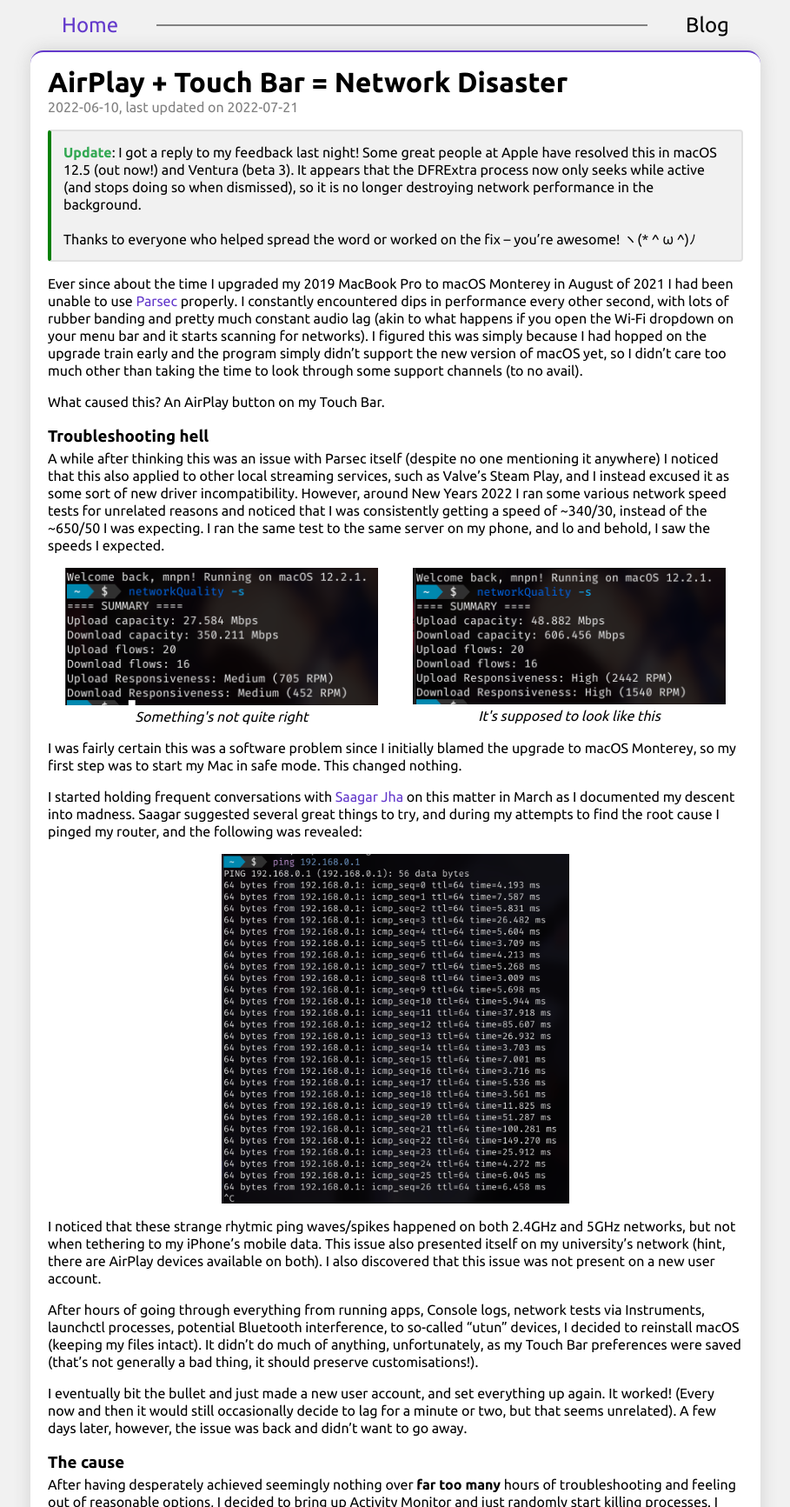
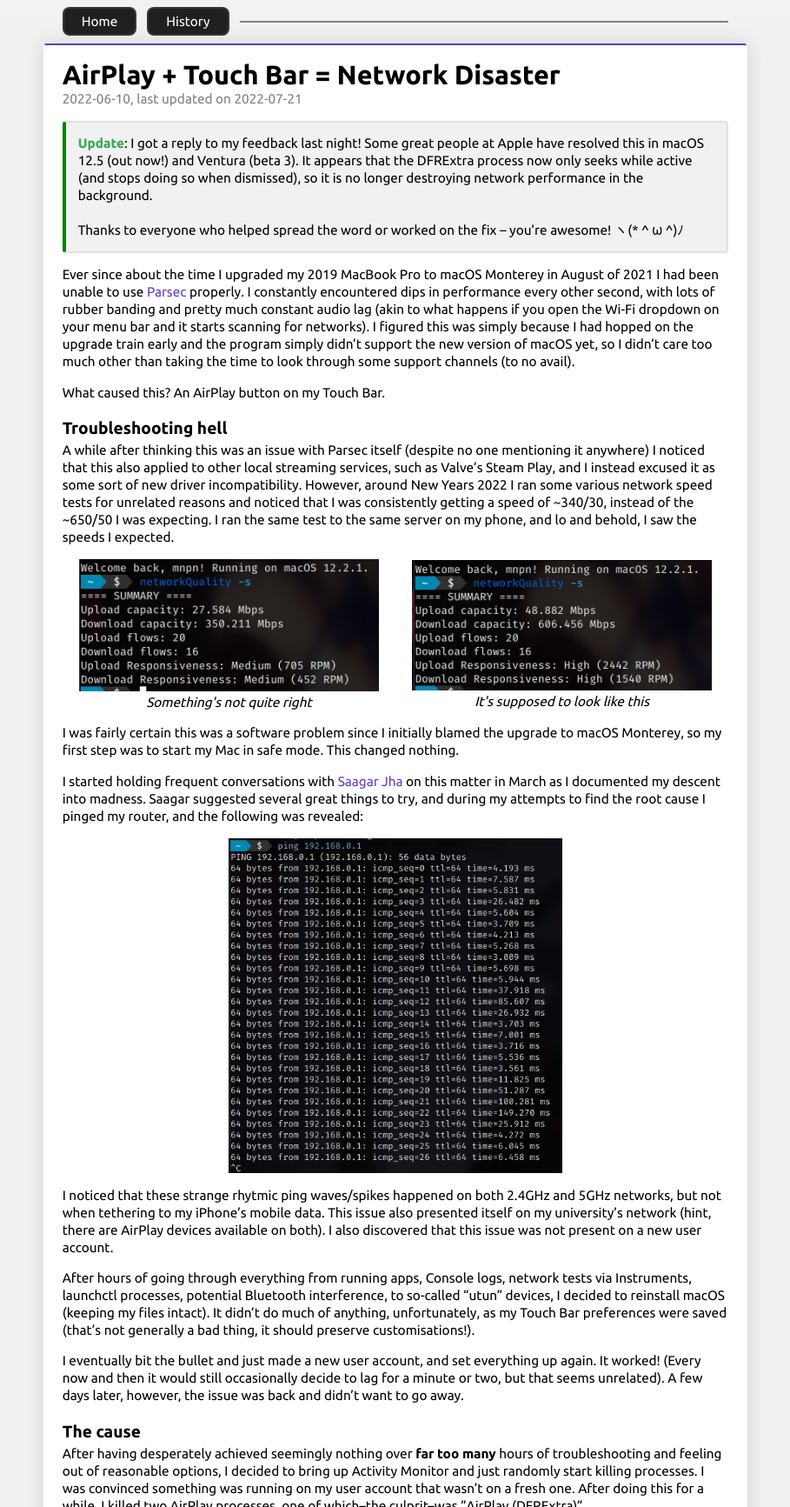
Before and after one commit to Mnpn/mnpn.github.io, a Jekyll site: the page built from _posts/2022-06-10-airplay-network-disaster.md, in a window 1280 px wide, cut to the strip 0-1733 px from the top of the page. Shown: the whole strip at 87% size, without its empty margins (185-1094 px from the left). Built offline with Jekyll 4.4.1, drawn with Linux system fonts in a browser that asks for light colours.

Commit message:
Blog style update + history

```diff
--- a/_layouts/post.html
+++ b/_layouts/post.html
@@ -24,12 +24,11 @@
 	<body>
 		<header>
 			<nav>
-				<div class="title">
-					<div class="line left-side"></div>
-					<h1 ><a href="/">Home</a></h1>
-					<div class="line right-side"></div>
-					<h1 class="rem-mob">Blog</h1>
-				</div>
+				<a href="/">Home</a>
+				{% if page.updated %}
+				<a href="https://github.com/{{ site.repository }}/commits/v3-master/{{ page.path }}">History</a>
+				{% endif %}
+				<div class="line right-side"></div>
 			</nav>
 		</header>
 		<div class="content">
--- a/blog.css
+++ b/blog.css
@@ -1,17 +1,20 @@
 :root {
 	--accent-colour: #9a74fa;
+	--header-height: 50px;
+	--header-padding: 8px; /* pain dayo */
 }
 
 html { /* visible when scroll bobs */
-	background-color: #000;
+	background-color: #1a1a1a;
 }
 
 body {
-	background: linear-gradient(0deg, #342d5440, #000);
 	color: #fff;
 	font-family: Ubuntu, 'Noto Sans', sans-serif;
 	margin: 0;
 	height: 100%;
+	font-size: 11.5pt;
+	background-color: #090909;
 }
 
 .content {
@@ -20,10 +23,11 @@
 	padding: 0 20px 12px 20px;
 	background-color: #121212;
 	margin: 0 auto;
-	border-top-left-radius: 15px;
-	border-top-right-radius: 15px;
-	min-height: 90vh;
-	box-shadow: 0px 0px 20px 0px #000;
+	border-top-left-radius: 4px;
+	border-top-right-radius: 4px;
+	min-height: calc(100vh - var(--header-height));
+	border-left: 2px solid rgba(255, 255, 255, 0.067);
+	border-right: 2px solid rgba(255, 255, 255, 0.067);
 }
 
 a {
@@ -36,43 +40,48 @@
 	text-decoration: underline;
 }
 
+header {
+	background: linear-gradient(180deg, rgba(255, 255, 255, 0.067), rgba(0,0,0,0));
+	height: calc(var(--header-height) - var(--header-padding) * 2);
+	padding: var(--header-padding);
+}
+
 nav {
-	padding: 0 20px 0 20px;
 	max-width: 50em;
 	margin: 0 auto;
+	display: flex;
+	align-items: center;
+	gap: 12px;
+}
+
+nav > a {
+	background-color: #202020;
+	padding: 6px 20px;
+	border-radius: 8px;
+	border: 2px solid rgba(255, 255, 255, 0.1);
+	transition: border-color .03s ease-out;
+	color: white;
+	display: flex;
+	justify-content: center;
+}
+
+nav > a:hover {
+	text-decoration: none;
+	border-color: var(--accent-colour);
 }
 
 .line {
 	border-top: 2px solid #383838;
-	margin: 28px;
 	flex-grow: 1;
-}
-
-.title {
-	display: flex;
-	align-items: center;
-}
-
-.title h1 {
-	margin: 0 16px 0 16px;
-	font-weight: normal;
-}
-
-.left-side {
-	display: none;
 }
 
 h1 {
 	margin: 16px 0 0 0;
+	font-size: 2em;
 }
-
-h2 {
-	font-size: 20pt;
-}
-
-h2, h3 {
-	margin-bottom: 4px;
-}
+h2 { font-size: 1.5em; }
+h3 { font-size: 1.25em; }
+h2, h3 { margin-bottom: 4px; }
 
 p {
 	margin-top: 0;
@@ -167,7 +176,6 @@
 /* mobile */
 @media only screen and (max-width: 700px) {
 	.rem-mob { display: none; }
-	.left-side { display: block; }
 	nav { padding: 0; }
 	.sbs-img { flex-direction: column; }
 	.sbs-img div, .solo-img { max-width: 90%; }
```
Also changed, not shown: 404.html (+5 -4 lines), Gemfile.lock, style.css (indentation only).
